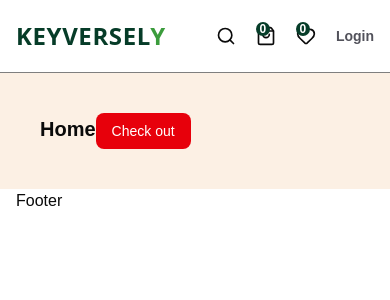
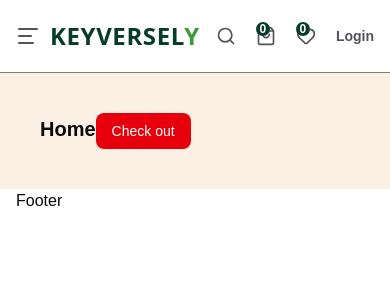
Before and after one commit to WebApp07/Keyversly-llc, a Next.js app: page / in a window 390 px wide. Shown: the top 300 px of the page. Built offline with nearby package versions, Linux system fonts and the light colour scheme.

Commit message:
feat: add mobile menu button

```diff
--- a/components/Header.tsx
+++ b/components/Header.tsx
@@ -6,13 +6,17 @@
 import CartIcon from "./CartIcon";
 import FavoriteButton from "./FavoriteButton";
 import SignIn from "./Sign";
+import MobileMenu from "./MobileMenu";
 
 function Header() {
   return (
     <header className="bg-white py-5 border-b border-b-black/50">
-      <Container className="flex items-center justify-between">
+      <Container className="flex items-center justify-between text-lightColor">
         {/* Logo */}
-        <Logo />
+        <div className="w-auto md:w-1/3 flex items-center gap-2.5 justify-start md:gap-0">
+          <MobileMenu />
+          <Logo />
+        </div>
         {/* NavButton */}
         <HeaderMenu />
         {/* NavAdmin */}
--- /dev/null
+++ b/components/MobileMenu.tsx
@@ -0,0 +1,13 @@
+import { AlignLeft } from "lucide-react";
+
+const MobileMenu = () => {
+  return (
+    <>
+      <button>
+        <AlignLeft className="hover:text-darkColor hoverEffect md:hidden hover:cursor-pointer " />
+      </button>
+    </>
+  );
+};
+
+export default MobileMenu;
```
